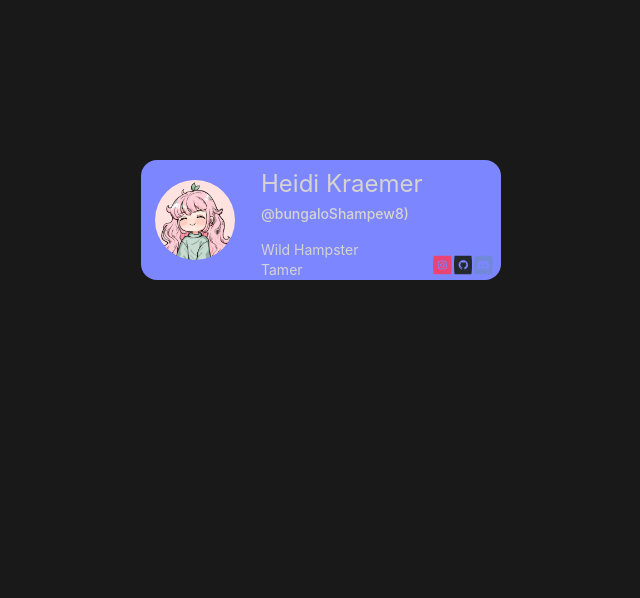
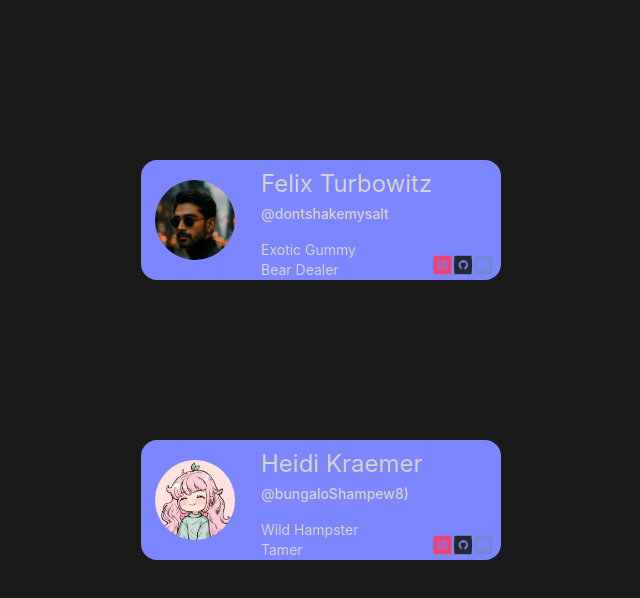
Before and after one commit to theRealDahlia/profileComponent, a React (Vite) app: page / in a window 1280 px wide. Shown: the top 598 px of the page, without its empty margins (319-959 px from the left). Built offline with nearby package versions, Linux system fonts and the light colour scheme.

Commit message:
Finished profile card

```diff
--- a/src/App.jsx
+++ b/src/App.jsx
@@ -1,68 +1,10 @@
-import heidi from './assets/heidi.png'
-import felix from './assets/felix.png'
-import { SocialIcon } from 'react-social-icons'
+import { ProfileCard } from "./components/ProfileCard"
 
 function App() {
 
-  const felixProf = {
-    firstName: 'Felix',
-    lastName: 'Turbowitz',
-    userName: '@dontshakemysalt',
-    profession: 'Exotic Arms Dealer',
-    blurb: '',
-    profilePic: felix,
-  }
-  const heidiProf = {
-    firstName: 'Heidi',
-    lastName: 'Kraemer',
-    userName: '@bungaloShampew8)',
-    profession: 'Wild Hampster Tamer',
-    blurb: '',
-    profilePic: heidi,
-
-  }
-
-  const heidiProfession = heidiProf.profession
-  const splitWords = heidiProfession.split(' ')
-  const setOne = [splitWords[0], splitWords[1]].join(' ')
-  const setTwo = splitWords.filter((w, i) => i > 1 ? w : null).join(' ')
-
-
   return (
     <div className="app">
-
-      {/* profile card */}
-      <div className="flex h-30 w-90 bg-indigo-400 rounded-2xl mx-auto my-40">
-
-        {/* avatar section */}
-        <div className="flex flex-col w-27 justify-center items-center">
-          <img
-            className='w-20 aspect-square rounded-full object-cover '
-            src={heidiProf.profilePic}
-            alt='profile picture' />
-        </div>
-
-        {/* Name and profession */}
-        <div className="w-63 flex flex-col ">
-          <span className='text-2xl text-stone-300 max-w-62 px-3 pt-2'>{heidiProf.firstName} {heidiProf.lastName}</span>
-          <span className='text-sm text-stone-300 font-medium px-3 pt-1 '>{heidiProf.userName}</span>
-
-          <div className='pt-4 px-3 flex flex-col w-40'>
-            <span className='text-sm text-stone-300 shrink-0'>{setOne}</span>
-            <span className='text-sm text-stone-300'>{setTwo}</span>
-
-            <div className='flex flex-inline size-15 mx-43 mb-60 -translate-y-10 transform gap-0.5'>
-              <SocialIcon borderRadius='0' url='https://instagram.com' />
-              <SocialIcon borderRadius='0' url='https://github.com' />
-              <SocialIcon borderRadius='0' url='https://discord.com' />
-            </div>
-
-          </div>
-
-        </div>
-
-      </div>
-
+      <ProfileCard />
     </div>
   )
 }
--- /dev/null
+++ b/src/components/ProfileCard.jsx
@@ -0,0 +1,68 @@
+import felix from '../assets/felix.png'
+import heidi from '../assets/heidi.png'
+import { SocialIcon } from 'react-social-icons'
+
+export function ProfileCard() {
+    const peopleList = [
+        {
+            firstName: 'Felix',
+            lastName: 'Turbowitz',
+            userName: '@dontshakemysalt',
+            profession: 'Exotic Gummy Bear Dealer',
+            blurb: '',
+            profilePic: felix,
+        },
+        {
+            firstName: 'Heidi',
+            lastName: 'Kraemer',
+            userName: '@bungaloShampew8)',
+            profession: 'Wild Hampster Tamer',
+            blurb: '',
+            profilePic: heidi,
+
+        }
+    ]
+
+    const component = peopleList.map((p, i) => {
+
+        const profession = p.profession
+        const splitWords = profession.split(' ')
+        const setOne = [splitWords[0], splitWords[1]].join(' ')
+        const setTwo = splitWords.filter((w, i) => i > 1 ? w : null).join(' ')
+
+        return (
+            <div key={i}>
+                < div className="flex h-30 w-90 bg-indigo-400 rounded-2xl mx-auto my-40" >
+                    < div className="flex flex-col w-27 justify-center items-center" >
+                        <img
+                            className='w-20 aspect-square rounded-full object-cover '
+                            src={p.profilePic}
+                            alt='profile picture' />
+                    </div >
+                    < div className="w-63 flex flex-col " >
+                        <span className='text-2xl text-stone-300 max-w-62 px-3 pt-2'>{p.firstName} {p.lastName}</span>
+                        <span className='text-sm text-stone-300 font-medium px-3 pt-1 '>{p.userName}</span>
+                        <div className='pt-4 px-3 flex flex-col w-40'>
+                            <span className='text-sm text-stone-300 shrink-0'>{setOne}</span>
+                            <span className='text-sm text-stone-300'>{setTwo}</span>
+                            <div className='flex flex-inline size-15 mx-43 mb-60 -translate-y-10 transform gap-0.5'>
+                                <SocialIcon borderRadius='0' url='https://instagram.com' />
+                                <SocialIcon borderRadius='0' url='https://github.com' />
+                                <SocialIcon borderRadius='0' url='https://discord.com' />
+                            </div>
+
+                        </div>
+
+                    </div >
+
+                </div >
+            </div>
+        )
+    })
+
+    return (
+        <>
+            {component}
+        </>
+    )
+}
```
